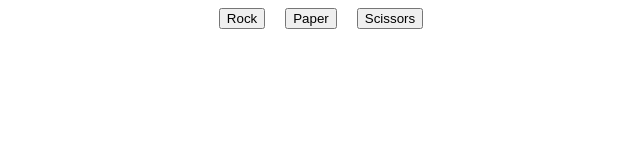
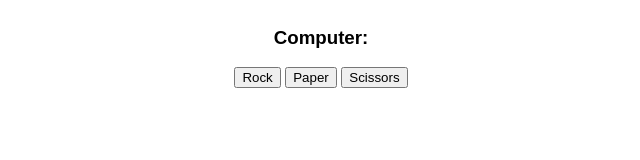
Before and after one commit to ram97-boop/rock-paper-scissors, a plain HTML site: page index.html in a window 1280 px wide. Shown: the whole page, without its empty margins (319-959 px from the left). Drawn offline with Linux system fonts and the light colour scheme.

Commit message:
starting making the display for the scores

```diff
--- a/index.html
+++ b/index.html
@@ -8,6 +8,9 @@
     <script src="./app.js" defer></script>
 </head>
 <body>
+    <div class="display">
+        <h3 id="computer">Computer: </h3>
+    </div>
     <div class="buttons">
         <button id="rock">Rock</button>
         <button id="paper">Paper</button>
--- a/style.css
+++ b/style.css
@@ -1,5 +1,12 @@
-.buttons {
+body {
+    font-family: sans-serif;
+    display: flex;
+    flex-direction: column;
+    align-items: center;
+}
+
+/* .buttons {
     display: flex;
     justify-content: center;
     gap: 20px;
-}
+} */
```
